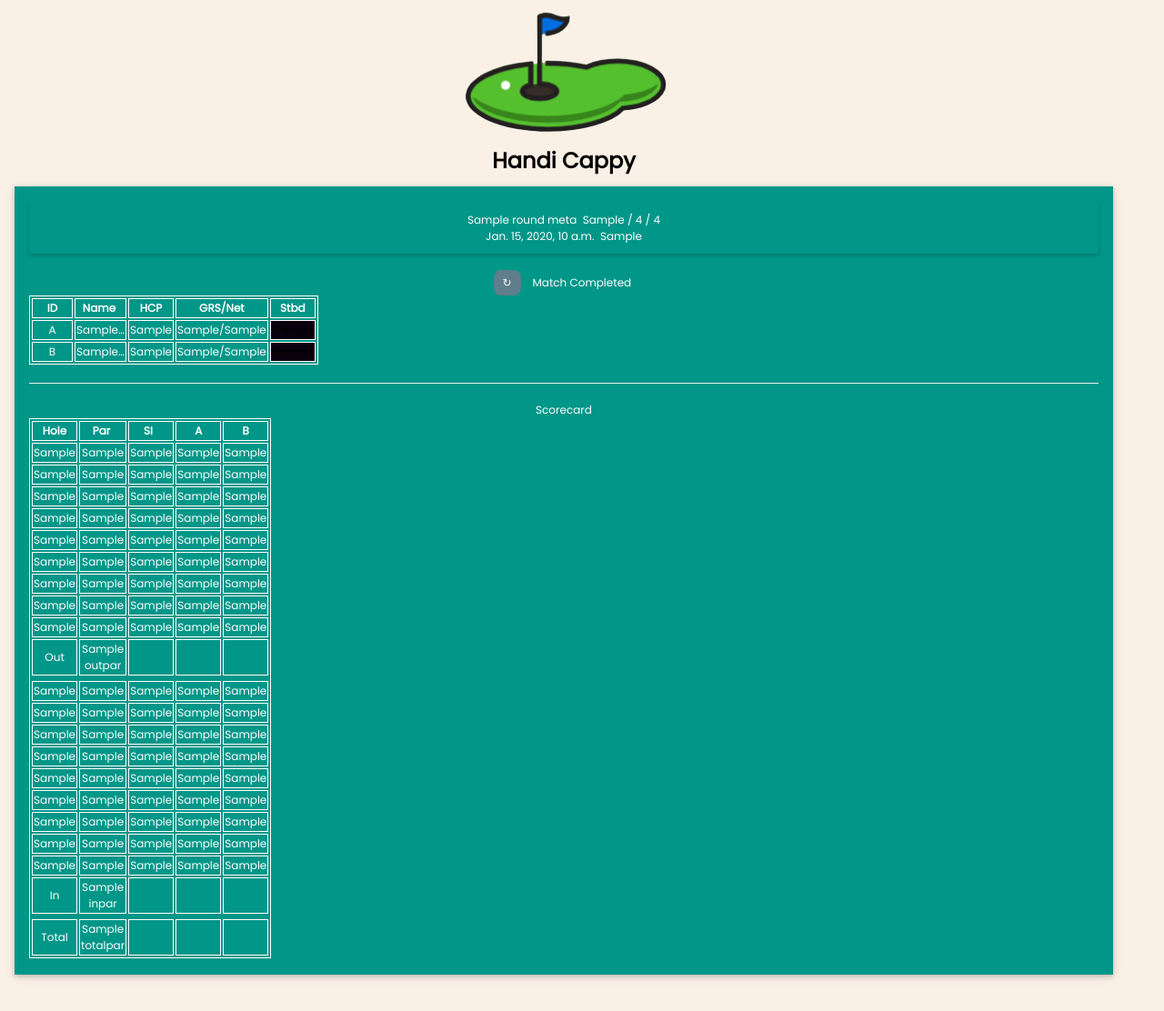
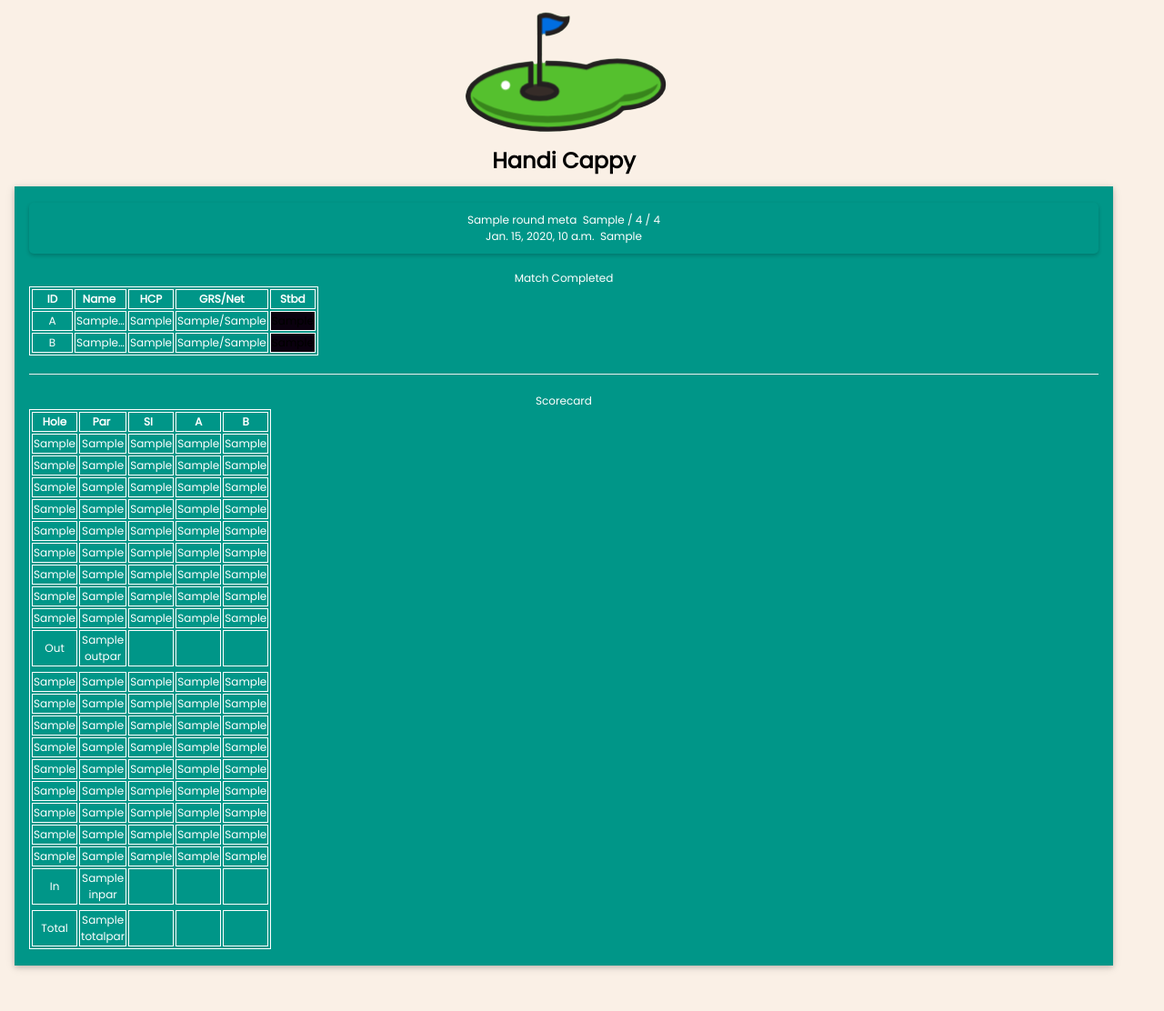
Before and after one commit to owngoal63/golf_folder, a Django app: template templates/golf/card_entry.html in a window 1280 px wide. Shown: the part 81-1193 px from the top of the page at 91% size. Run offline with Django 3.2, Linux system fonts and the light colour scheme; the template is opened without the code that fills it: most values are stand-ins (such as "Sample title", 1, 10 or a date in 2020); some libraries are stand-ins or nearby versions.

Commit message:
Further refinements to Scorecard

```diff
--- a/templates/golf/card_entry.html
+++ b/templates/golf/card_entry.html
@@ -24,6 +24,7 @@
 
     .recessed {
         /* background-color: #fff;  */
+        border-radius: 5px;
         box-shadow: 0 2px 4px rgba(0, 0, 0, 0.2); /* Add a box shadow to create the recessed effect */
         padding: 10px; /* Add some padding for spacing */
     }
@@ -47,10 +48,6 @@
         </a></div>
     {% endif %}
     <br>
-
-    {% if request.user.email != round_meta.round_admin %}
-    <a href="/golf/display_max_hole/{{round_meta.round_id}}/"><button>&#8635;</button></a>&nbsp;&nbsp;
-    {% endif %}
 
     {% if round_meta.hole_no > 1 %}
         <a href="/golf/trackmatch/{{round_meta.round_id}}/{{round_meta.previous_hole_no}}"><button><</button></a>
```
